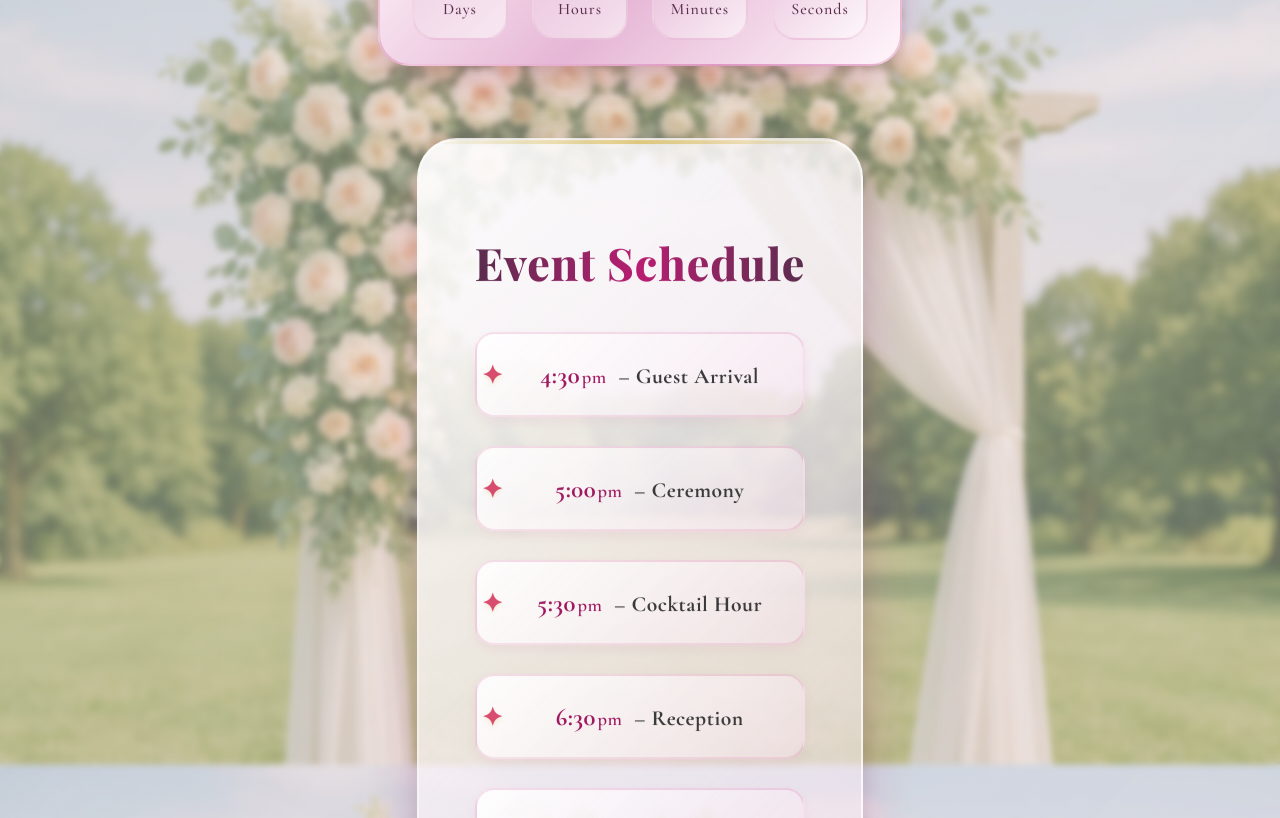
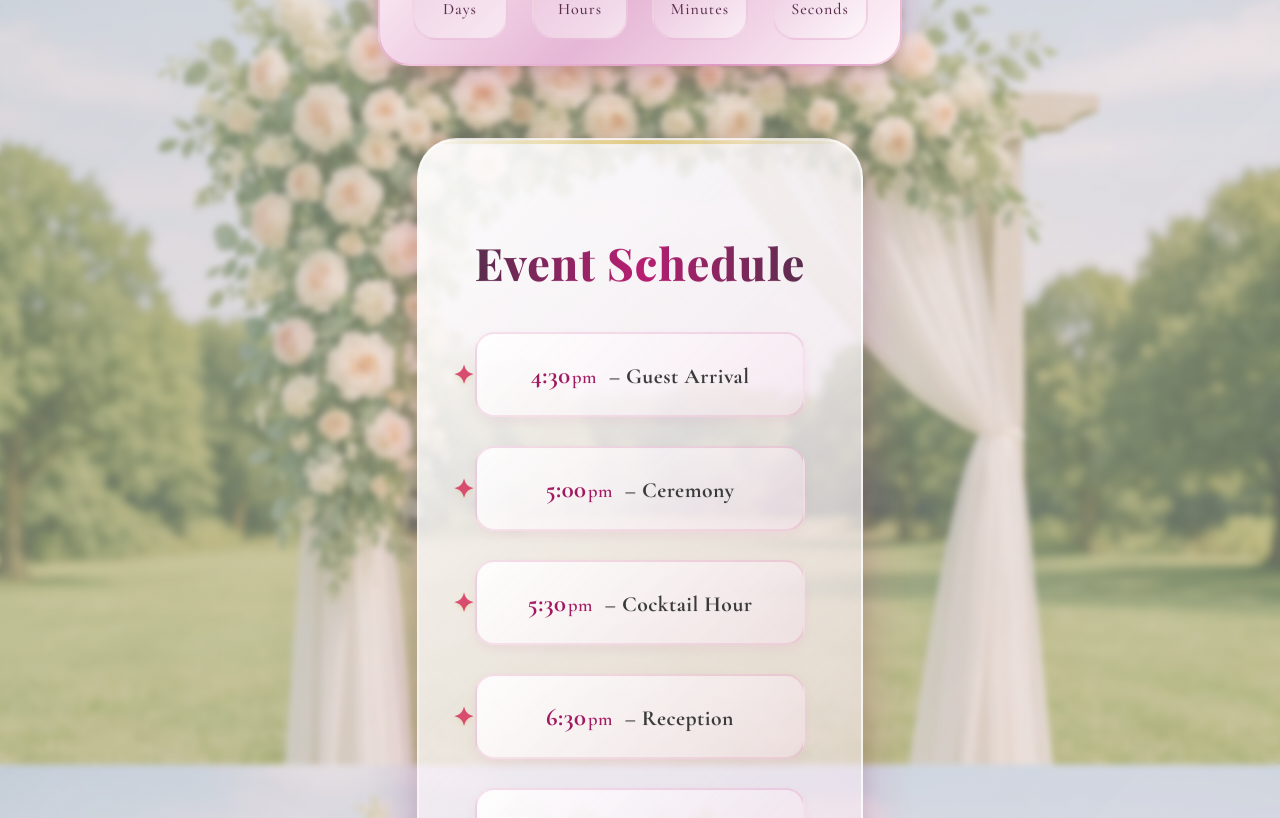
Before and after one commit to Risingsheild/WeddingDay, a React (Create React App) app: page / in a window 1280 px wide. Shown: the part 942-1760 px from the top of the page. Built offline with nearby package versions, Linux system fonts and the light colour scheme.

Commit message:
Home Updates

```diff
--- a/src/styles/Home.css
+++ b/src/styles/Home.css
@@ -174,7 +174,7 @@ iframe.square-box {
         inset 0 1px 0 rgba(255, 255, 255, 0.5);
     padding: 3.5rem 3.5rem;
     margin: 0 auto;
-    max-width: 900px;
+    max-width: 1050px;
     border: 2px solid rgba(255, 255, 255, 0.6);
     position: relative;
     z-index: 2;
@@ -225,7 +225,7 @@ iframe.square-box {
 
 .timeline-list li {
     position: relative;
-    padding: 1.6rem 2rem 1.6rem 3.2rem;
+    padding: 1.6rem 2rem;
     font-size: 1.35rem;
     background: linear-gradient(135deg, rgba(255, 255, 255, 0.92), rgba(247, 227, 239, 0.45));
     border-radius: 1.2rem;
@@ -237,6 +237,7 @@ iframe.square-box {
     letter-spacing: 0.5px;
     color: #3a3a3a;
     box-shadow: 0 4px 12px rgba(184, 21, 111, 0.06);
+    text-align: center;
 }
 
 .timeline-list li:hover {
@@ -249,7 +250,7 @@ iframe.square-box {
 .timeline-list li::before {
     content: '✦';
     position: absolute;
-    left: 0.3rem;
+    left: -1.5rem;
     font-size: 1.6rem;
     color: #d84c6f;
     font-weight: 900;
@@ -633,12 +634,12 @@ body {
     overflow-x: hidden;
 }
 
-/* Only use contain for extreme vertical ratios */
-@media (min-aspect-ratio: 1/2) and (max-aspect-ratio: 1/1) {
+/* Mobile - disable fixed attachment and ensure cover */
+@media (max-width: 768px) {
     .app-background {
-        background-size: contain;
+        background-attachment: scroll;
+        background-size: cover;
         background-position: center top;
-        background-color: #f5f5f5; /* Fallback color */
     }
 }
 
```
